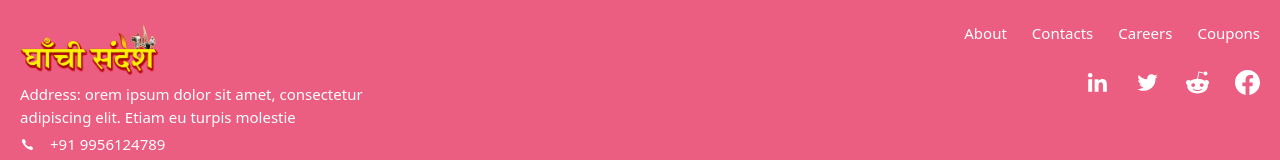
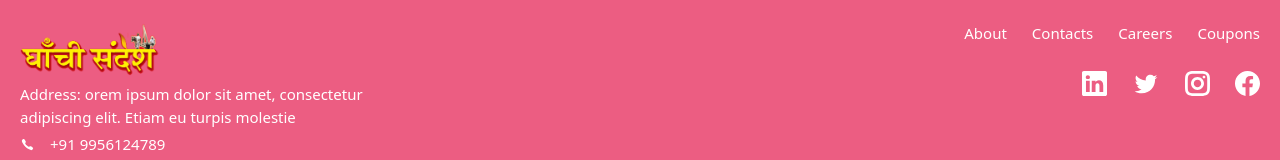
Before and after one commit to carnageitself/Ghanchi-Sandesh, a Next.js app: page / in a window 1280 px wide. Shown: the part 2050-2210 px from the top of the page. Built offline with nearby package versions, Linux system fonts and the light colour scheme.

Commit message:
Navbar-Updated

```diff
--- a/app/components/Footer.tsx
+++ b/app/components/Footer.tsx
@@ -2,14 +2,10 @@ import Image from "next/image";
 import React from "react";
 import Img from "/public/logo.png";
 import { IoIosCall } from "react-icons/io";
-import { BiLogoLinkedin } from "react-icons/bi";
+import { BsLinkedin } from "react-icons/bs";
 import { AiOutlineTwitter } from "react-icons/ai";
-import { FaRedditAlien } from "react-icons/fa";
+import { GrInstagram } from "react-icons/gr";
 import { BsFacebook } from "react-icons/bs";
-// import {BsFacebook} from 'react-icons/io'
-// import {BsFacebook} from 'react-icons/io'
-// import {BsFacebook} from 'react-icons/io'
-// import {BsFacebook} from 'react-icons/io'
 
 const Footer = () => {
   return (
@@ -35,9 +31,9 @@ const Footer = () => {
           <span className="cursor-pointer hover:opacity-80">Coupons</span>
         </div>
         <div className="flex gap-[25px] justify-end items-center">
-          <BiLogoLinkedin size={25}   className="cursor-pointer hover:opacity-80"  />
-          <AiOutlineTwitter size={25} className="cursor-pointer hover:opacity-80"   />
-          <FaRedditAlien size={25}    className="cursor-pointer hover:opacity-80"  />
+          <BsLinkedin size={25}   className="cursor-pointer hover:opacity-80"  />
+          <AiOutlineTwitter size={28} className="cursor-pointer hover:opacity-80"   />
+          <GrInstagram size={25}    className="cursor-pointer hover:opacity-80"  />
           <BsFacebook size={25}       className="cursor-pointer hover:opacity-80"  />
         </div>
       </div>
--- a/app/components/Navbar.tsx
+++ b/app/components/Navbar.tsx
@@ -10,14 +10,14 @@ const Navbar = () => {
   const [open, setOpen] = useState(false);
 
   return (
-    <div className="navbar w-full max-w-[1400px]  text-[#D03E64] shadow-xl">
+    <div className="navbar w-full text-[#D03E64] shadow-xl">
       <div className="h-[30px] bg-[#B80433] w-full text-white flex items-center justify-center">
       <div className="flex items-center gap-1">
           <IoIosCall size={22}/>
           <span>+91 9956124789</span>
         </div>
       </div>
-      <div className="conatiner mx-auto flex items-center justify-between p-[20px] h-[72px] top-[30px]">
+      <div className="container mx-auto flex items-center justify-between p-[20px] h-[72px] top-[30px]">
         <div className="logo flex items-center">
         <Image src={Img} className="" width={150} height={100} alt="logo" />
         </div>
--- a/app/components/NewsFeed.tsx
+++ b/app/components/NewsFeed.tsx
@@ -22,9 +22,9 @@ const NewsFeed = () => {
           <MdOutlineLocationOn size={25}/>
           <span className="text-[#EC5D82]">Location</span>
         </div>
-        <div className="flex items-center gap-3">
+        <div className="flex items-center gap-3 cursor-pointer">
           <BsShare size={25}/>
-          <span className="text-[#EC5D82] ">Share</span>
+          <span className="text-[#EC5D82]">Share</span>
         </div>
         </div>
       </div>
--- a/app/layout.tsx
+++ b/app/layout.tsx
@@ -18,10 +18,10 @@ export default function RootLayout({
 }) {
   return (
     <>
-    <div className="div max-w-[1400px] m-auto">
+    <div className="relative w-full">
     <Navbar/>
+    </div>
     {children}
-    </div>
    <div className="relative footer w-full m-auto">
     <Footer/>
 </div>
```
